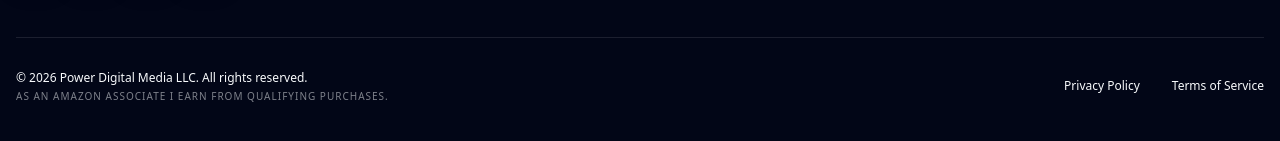
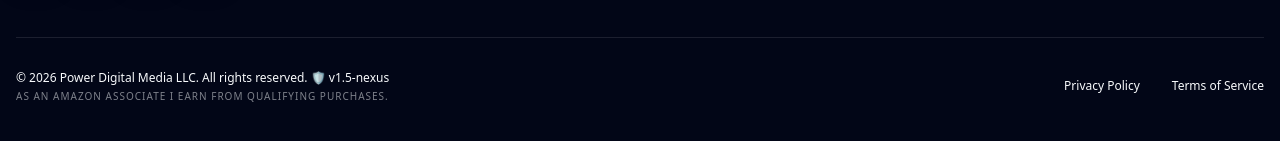
Before and after one commit to Power-Digital-Media/powerdigitalmedia.org, a Next.js app: page / in a window 1280 px wide. Shown: the part 8242-8383 px from the top of the page. Built offline with nearby package versions, Linux system fonts and the light colour scheme; no server answers.

Commit message:
chore: inject v1.5-nexus heartbeat marker for deployment verification

```diff
--- a/src/components/layout/Footer.tsx
+++ b/src/components/layout/Footer.tsx
@@ -83,7 +83,7 @@ export default function Footer() {
 
                 <div className="pt-8 border-t border-white/5 flex flex-col md:flex-row justify-between items-center gap-4 text-xs text-muted-foreground font-medium">
                     <div className="flex flex-col gap-1">
-                        <p>© {currentYear} Power Digital Media LLC. All rights reserved.</p>
+                        <p>© {currentYear} Power Digital Media LLC. All rights reserved. 🛡️ v1.5-nexus</p>
                         <p className="text-[10px] opacity-50 uppercase tracking-widest">As an Amazon Associate I earn from qualifying purchases.</p>
                     </div>
                     <div className="flex items-center gap-8">
```
